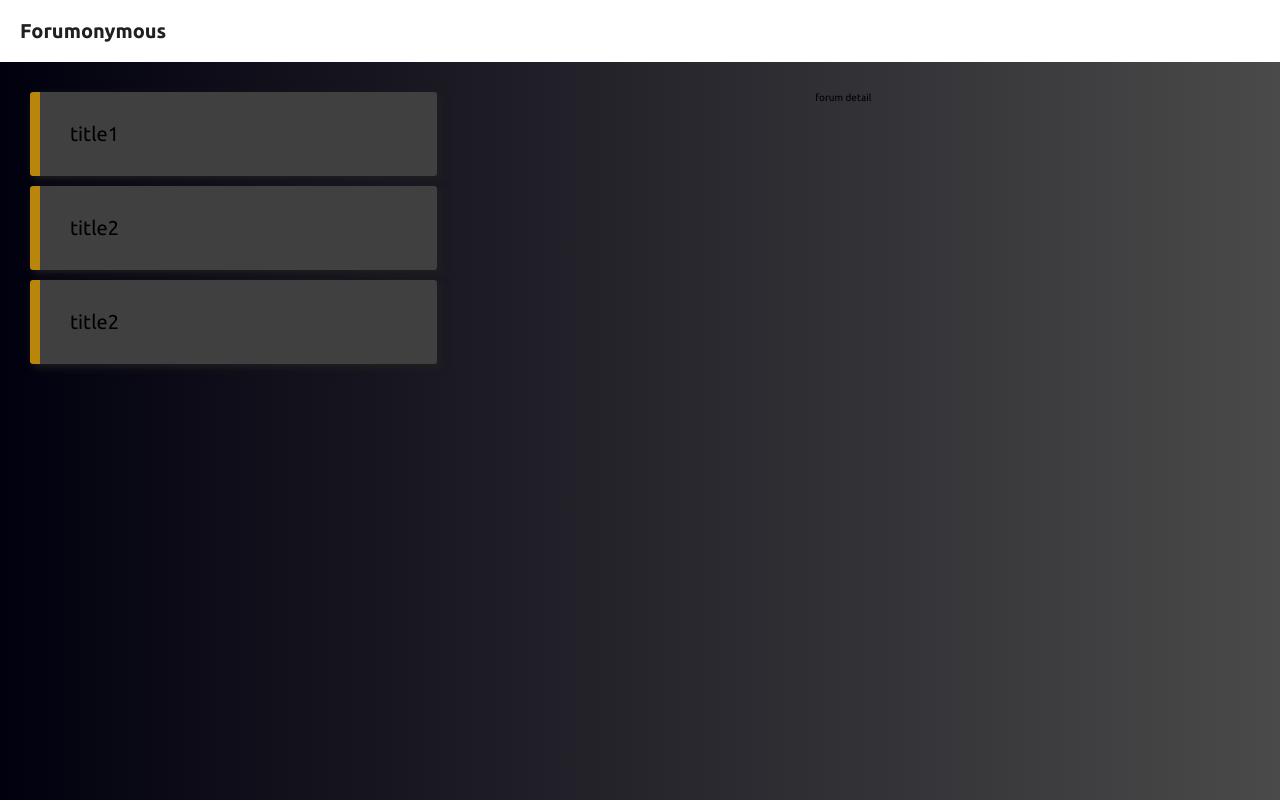
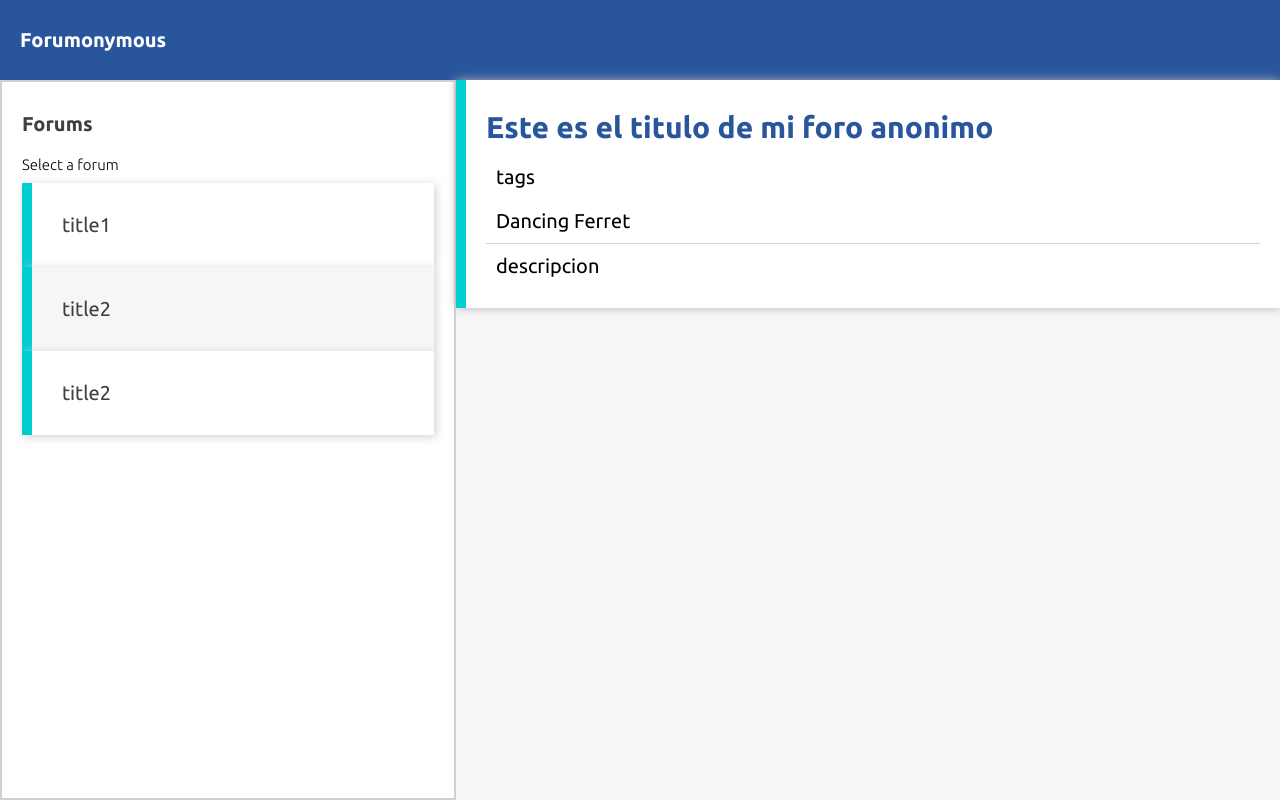
Before and after one commit to CybersecTeam/ForumFrontend, a React (Create React App) app: page / in a window 1280 px wide. Built offline with nearby package versions, Linux system fonts and the light colour scheme; no server answers.

Commit message:
forumdetail

```diff
--- a/package.json
+++ b/package.json
@@ -17,7 +17,8 @@
     "react-scripts": "3.4.1",
     "react-spinners": "^0.9.0",
     "redux": "^4.0.5",
-    "redux-saga": "^1.1.3"
+    "redux-saga": "^1.1.3",
+    "styled-components": "^5.1.1"
   },
   "scripts": {
     "start": "react-scripts start",
--- a/src/App.css
+++ b/src/App.css
@@ -2,12 +2,7 @@
   display: flex;
   flex-direction: column;
   text-align: center;
-  background: rgb(1, 0, 14);
-  background: linear-gradient(
-    90deg,
-    rgba(1, 0, 14, 1) 0%,
-    rgba(74, 74, 74, 1) 100%
-  );
+  background-color: white;
   height: 100%;
 }
 
--- a/src/Components/Forum/Forum.css
+++ b/src/Components/Forum/Forum.css
@@ -1,9 +1,26 @@
+.title {
+  color: #404040;
+  font-family: "Ubuntu-Bold";
+  width: 100%;
+  text-align: left;
+  font-size: 2rem;
+  padding: 1rem 0rem;
+}
+.description {
+  font-size: 1.5rem;
+  padding: 1rem 0rem;
+  font-family: "Ubuntu-Light";
+}
+
 .forumList {
   display: flex;
   flex: 1;
   flex-direction: column;
   width: 100%;
-  align-items: center;
+  align-items: flex-start;
+  /* border: 0.2rem solid #404040; */
+  padding: 2rem;
+  border: 0.2rem solid #d1d1d1;
 }
 
 .forumDetail {
@@ -11,25 +28,50 @@
   flex: 2;
   flex-direction: column;
   width: 100%;
-  align-items: center;
-}
-.forum_box {
-  border-radius: 0.3rem;
-  background-color: #404040;
-  display: flex;
-  flex-direction: row;
-  min-height: 8rem;
-  width: 100%;
-  margin-bottom: 1rem;
-  box-shadow: 3px 3px 9px 0px #202020;
-  align-items: center;
-  border-left: 1rem solid darkgoldenrod;
-  padding: 3rem;
+  align-items: flex-start;
+  background-color: #f6f6f6;
   font-size: 2rem;
-  cursor: pointer;
 }
 
 .App-logo {
   height: 40vmin;
   pointer-events: none;
 }
+
+/* detail */
+.forum_detail_header {
+  display: flex;
+  flex-direction: column;
+  background-color: white;
+  box-shadow: 0px 0px 9px 0px rgba(179, 179, 179, 1);
+  min-height: 5rem;
+  width: 100%;
+  padding: 2rem;
+  align-items: flex-start;
+  border-left: 1rem solid darkturquoise;
+}
+.forum_detail_title {
+  color: #29559d;
+  font-family: "Ubuntu-Bold";
+  width: 100%;
+  text-align: left;
+  font-size: 3rem;
+  padding: 1rem 0rem;
+}
+
+.forum_detail_tags {
+  display: flex;
+  padding: 1rem;
+}
+
+.forum_detail_username {
+  display: flex;
+  padding: 1rem;
+}
+
+.forum_detail_description {
+  display: flex;
+  border-top: 0.1rem solid #d1d1d1;
+  padding: 1rem;
+  width: 100%;
+}
--- a/src/Components/Forum/ForumBox.js
+++ b/src/Components/Forum/ForumBox.js
@@ -1,8 +1,9 @@
 import React, { useEffect } from "react";
 import "./Forum.css";
+import { Styles } from "./ForumStyled";
 
-function ForumBox({ forumInfo }) {
-  return <div className="forum_box">{forumInfo.title}</div>;
+function ForumBox({ forumInfo, index }) {
+  return <Styles.ForumBox index={index}>{forumInfo.title}</Styles.ForumBox>;
 }
 
 export default ForumBox;
--- a/src/Components/Forum/ForumDetail.js
+++ b/src/Components/Forum/ForumDetail.js
@@ -4,7 +4,19 @@ import { useSelector } from "react-redux";
 import "./Forum.css";
 
 function ForumDetail() {
-  return <div className="forumDetail">forum detail</div>;
+  return (
+    <div className="forumDetail">
+      <div className="forum_detail_header">
+        <div className="forum_detail_title">
+          Este es el titulo de mi foro anonimo
+        </div>
+        <div className="forum_detail_tags">tags</div>
+        <div className="forum_detail_username">Dancing Ferret</div>
+        <div className="forum_detail_description">descripcion</div>
+      </div>
+      <div className="comments"></div>
+    </div>
+  );
 }
 
 export default ForumDetail;
--- a/src/Components/Forum/ForumList.js
+++ b/src/Components/Forum/ForumList.js
@@ -10,14 +10,22 @@ function ForumList() {
 
   const renderForumList = () => {
     const renderedForumList = [];
-    forumList.forEach((forumInfo) => {
-      renderedForumList.push(<ForumBox forumInfo={forumInfo}></ForumBox>);
+    forumList.forEach((forumInfo, index) => {
+      renderedForumList.push(
+        <ForumBox forumInfo={forumInfo} index={index}></ForumBox>
+      );
     });
     return renderedForumList;
   };
 
   const renderedForumList = renderForumList();
-  return <div className="forumList">{renderedForumList}</div>;
+  return (
+    <div className="forumList">
+      <div className="title">Forums</div>
+      <div className="description">Select a forum</div>
+      {renderedForumList}
+    </div>
+  );
 }
 
 export default ForumList;
--- /dev/null
+++ b/src/Components/Forum/ForumStyled.js
@@ -0,0 +1,26 @@
+import styled from "styled-components";
+
+const ForumBox = styled.div`
+  display: flex;
+  background-color: ${(props) => (props.index % 2 === 0 ? "white" : "#F6F6F6")};
+  flex-direction: row;
+  min-height: 8rem;
+  width: 100%;
+  /* border-radius: 0.3rem; */
+  /* border: 0.1rem solid #d1d1d1; */
+  align-items: center;
+  border-left: 1rem solid darkturquoise;
+  padding: 3rem;
+  font-size: 2rem;
+  cursor: pointer;
+  color: #404040;
+  box-shadow: 2px 2px 9px 0px #d1d1d1;
+
+  :hover {
+    background: aliceblue;
+  }
+`;
+
+export const Styles = {
+  ForumBox,
+};
--- a/src/Components/Navbar/navbar.css
+++ b/src/Components/Navbar/navbar.css
@@ -1,9 +1,9 @@
 .navbar {
-  background-color: white;
+  background-color: #29559d;
   display: flex;
-  min-height: 5rem;
+  min-height: 8rem;
   align-items: center;
-  color: #202020;
+  color: white;
   justify-content: flex-start;
   font-size: 2rem;
   font-family: "Ubuntu-Bold";
--- a/src/Pages/pagesStyles.css
+++ b/src/Pages/pagesStyles.css
@@ -1,7 +1,6 @@
 .forum_page {
   display: flex;
   height: 100%;
-  padding: 3rem;
   flex-direction: row;
   flex-wrap: wrap;
   justify-content: center;
```
Also changed, not shown: 1 other file (tests, documents, lock files or other folders).
